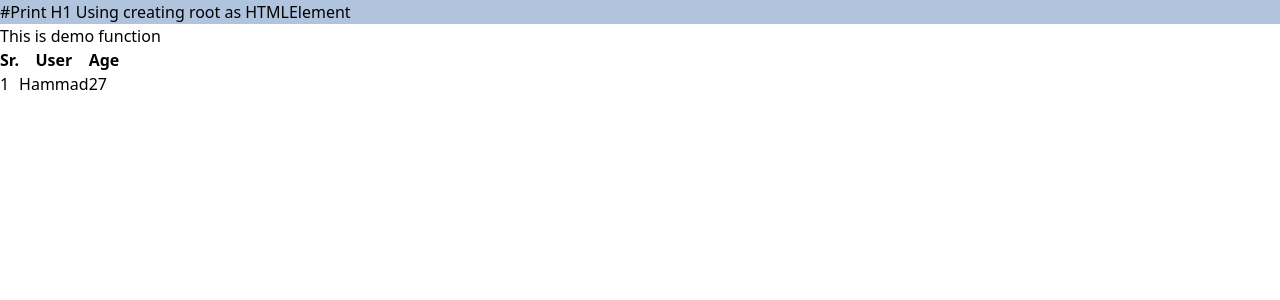
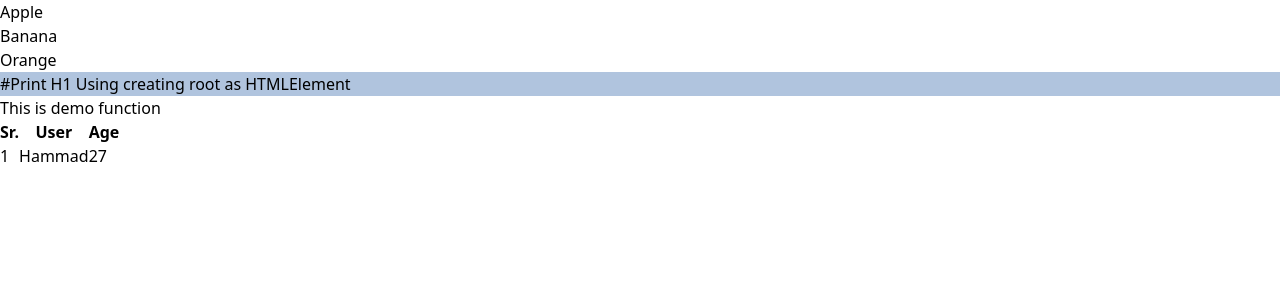
Before and after one commit to Hammad-Honey/react-with-typescript, a React (Vite) app: page / in a window 1280 px wide. Shown: the top 300 px of the page. Built offline with nearby package versions, Linux system fonts and the light colour scheme.

Commit message:
Array maping added for Furitlist in main.tsx

```diff
--- a/src/main.tsx
+++ b/src/main.tsx
@@ -33,9 +33,23 @@ const myElement=(
       </table>
     </div>
 )
+const Fruitslist:string[]=['Apple','Banana','Orange']
+console.log(Fruitslist);
+
 
 createRoot(document.getElementById('root') as HTMLElement).render(
   <>
+  <ul>
+    {//*This is Array maping
+    }
+    {Fruitslist.map(
+      fruit=><li>{fruit}</li>
+      )
+    }
+    <li>
+
+    </li>
+  </ul>
   <h1 className='bg-[#B0C4DE]'>#Print H1 Using creating root as HTMLElement</h1>
   <Demo/>
   {myElement}
```
